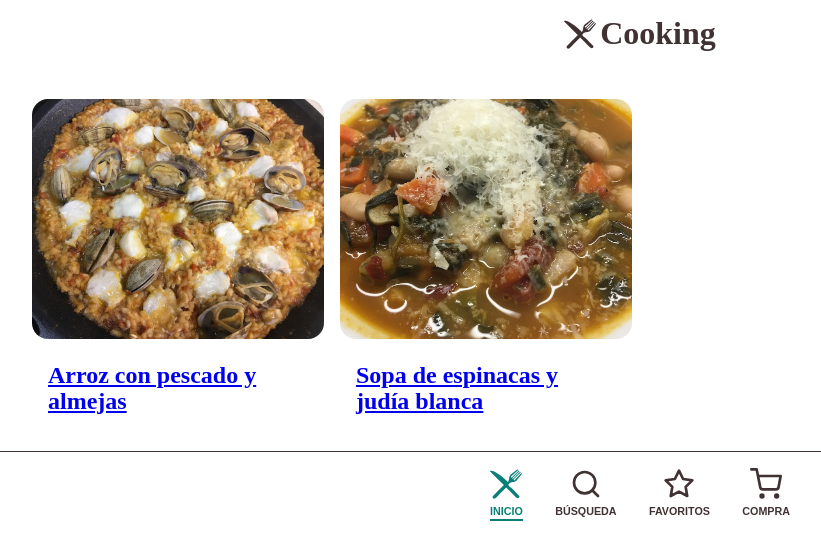
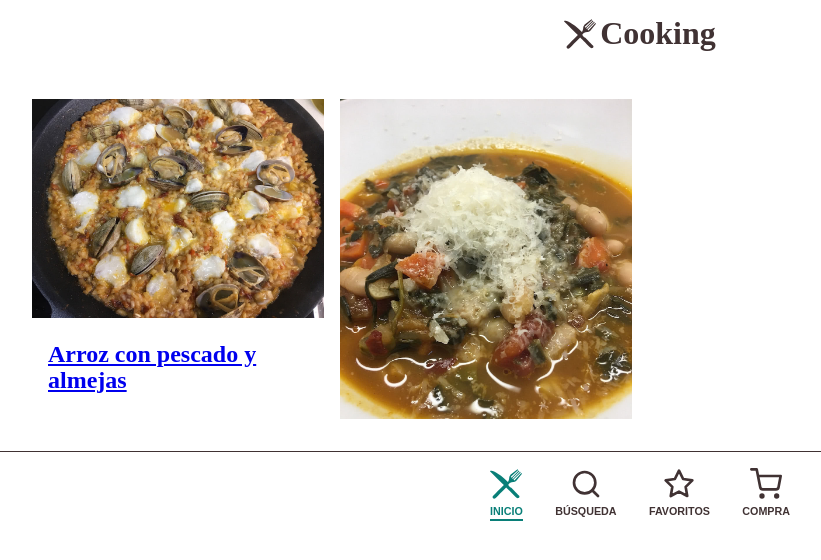
Before and after one commit to IgnaciodeNuevo/cooking, a React (Create React App) app: page / in a window 1280 px wide. Shown: the top 560 px of the page, without its empty margins (0-821 px from the left). Built offline with nearby package versions, Linux system fonts and the light colour scheme; what webfontloader would draw is missing.

Commit message:
Changed article to img

```diff
--- a/src/components/Card.js
+++ b/src/components/Card.js
@@ -20,7 +20,7 @@ class Card extends Component {
         const callback = (entries) => {
             entries.forEach(entry => {
                 if (entry.isIntersecting) {
-                    entry.target.style.backgroundImage = entry.target.getAttribute('data-url');
+                    entry.target.src = entry.target.getAttribute('data-url');
                     this.state.iObserver.unobserve(entry.target);
                 }
             });
@@ -55,9 +55,7 @@ class Card extends Component {
                 <Fragment>
                     {this.props.recipes.map((recipe, index) => (
                         <Link className="card" key={index} to={`/recipe/${recipe.id}/`}>
-                            <article className="card__link" data-url={`url(/assets/img/${recipe.id}-${recipe.short}_a.jpg)`}>
-                                <span className="u-visually-hidden">{recipe.name}'s link to detail.</span>
-                            </article>
+                            <img className="card__img" data-url={`assets/img/${recipe.id}-${recipe.short}_a.jpg`} alt={`${recipe.name}'s link to detail.`} />
                             <h2 className="card__title">{recipe.name}</h2>
                         </Link>
                     ))}
```
